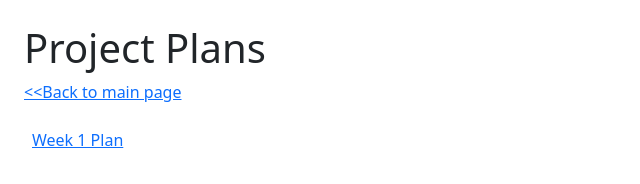
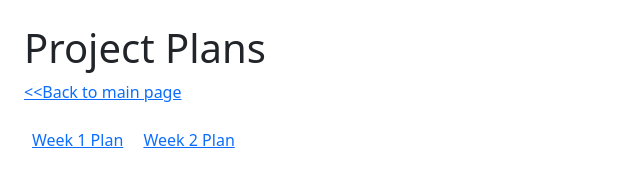
Before and after one commit to jjzsilva9/eng1-website, a plain HTML site: page project-plans.html in a window 1280 px wide. Shown: the whole page, without its empty margins (0-640 px from the left). Drawn offline with nearby package versions, Linux system fonts and the light colour scheme.

Commit message:
added week 2 plan

```diff
--- a/project-plans.html
+++ b/project-plans.html
@@ -13,6 +13,7 @@
         <br>
         <br>
         <a class="p-2" href="plans/week1.pdf">Week 1 Plan</a>
+        <a class="p-2" href="plans/week2.pdf">Week 2 Plan</a>
     </div>
   </body>
 </html>
```
Also changed, not shown: plans/UML/week2-gantt.png, 2 other files.
